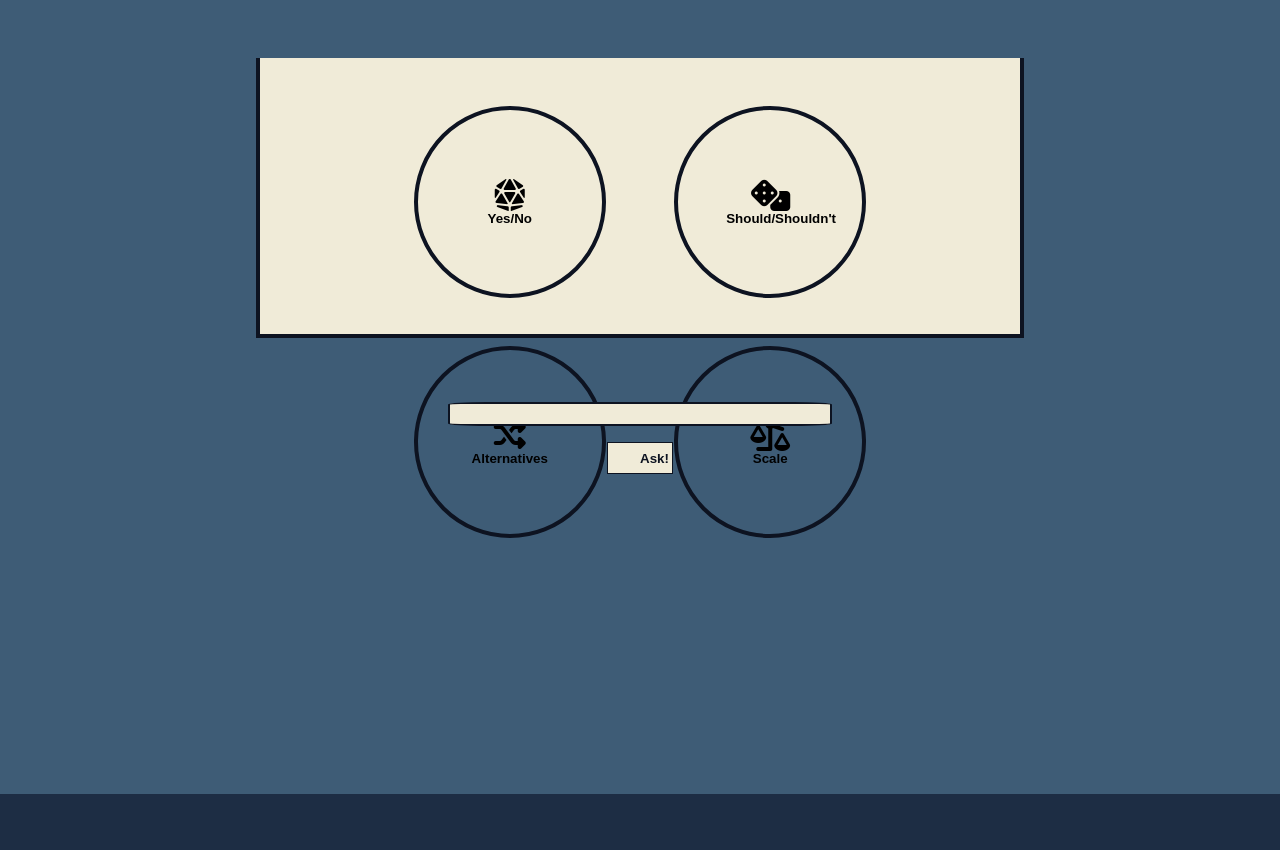
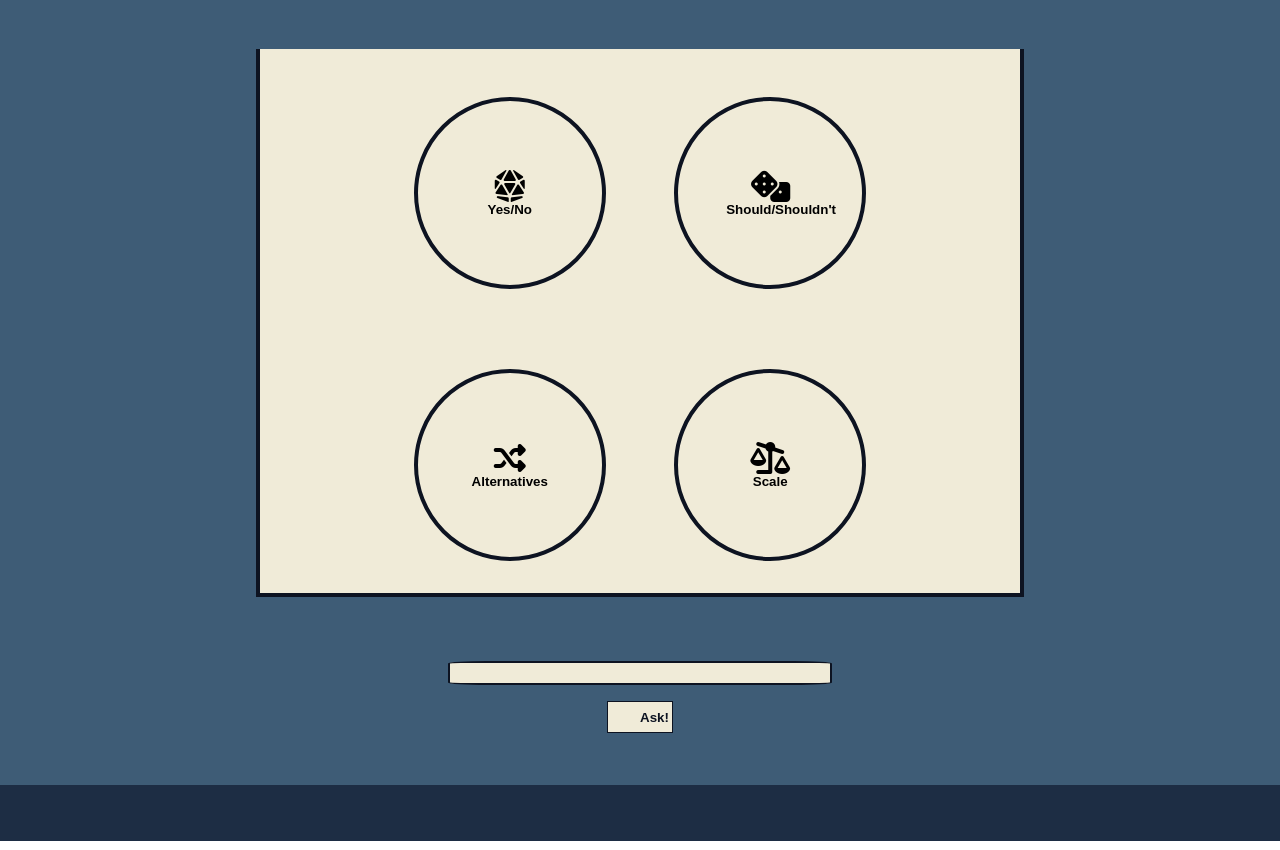
Before and after one commit to Bigkaboon/Decisionz, a plain HTML site: page index.html in a window 1280 px wide. Shown: the part 70-920 px from the top of the page. Drawn offline with Linux system fonts and the light colour scheme; a web font is replaced by a local one.

Commit message:
Set box-size to fit content to improve responsivenesss

```diff
--- a/assets/style.css
+++ b/assets/style.css
@@ -117,13 +117,12 @@ footer {
     background-color: #1d2d44;
 }
 
-/* Large phone or Landscape mode */
-@media screen and (min-width: 576px) {}
 
 /* tablets  */
 @media screen and (min-width: 768px) {
     #question-area {
         width: 60vw;
+
     }
 
     .btn {
@@ -142,6 +141,23 @@ footer {
     }
 }
 
+/* Large phone or Landscape mode */
+@media screen and (min-width: 844px) {
+    #question-area {
+        block-size: fit-content;
+        width: 95vw;
+    }
+
+    .btn {
+        margin-bottom: 2rem;
+    }
+
+    header {
+        block-size: fit-content;
+    }
+
+}
+
 /* Laptop */
 @media screen and (min-width: 992px) {
     #question-area {
@@ -153,7 +169,7 @@ footer {
         border: 4px solid #0d1321;
         border-top: none;
         align-items: baseline;
-
+        block-size: fit-content;
 
     }
 
```
